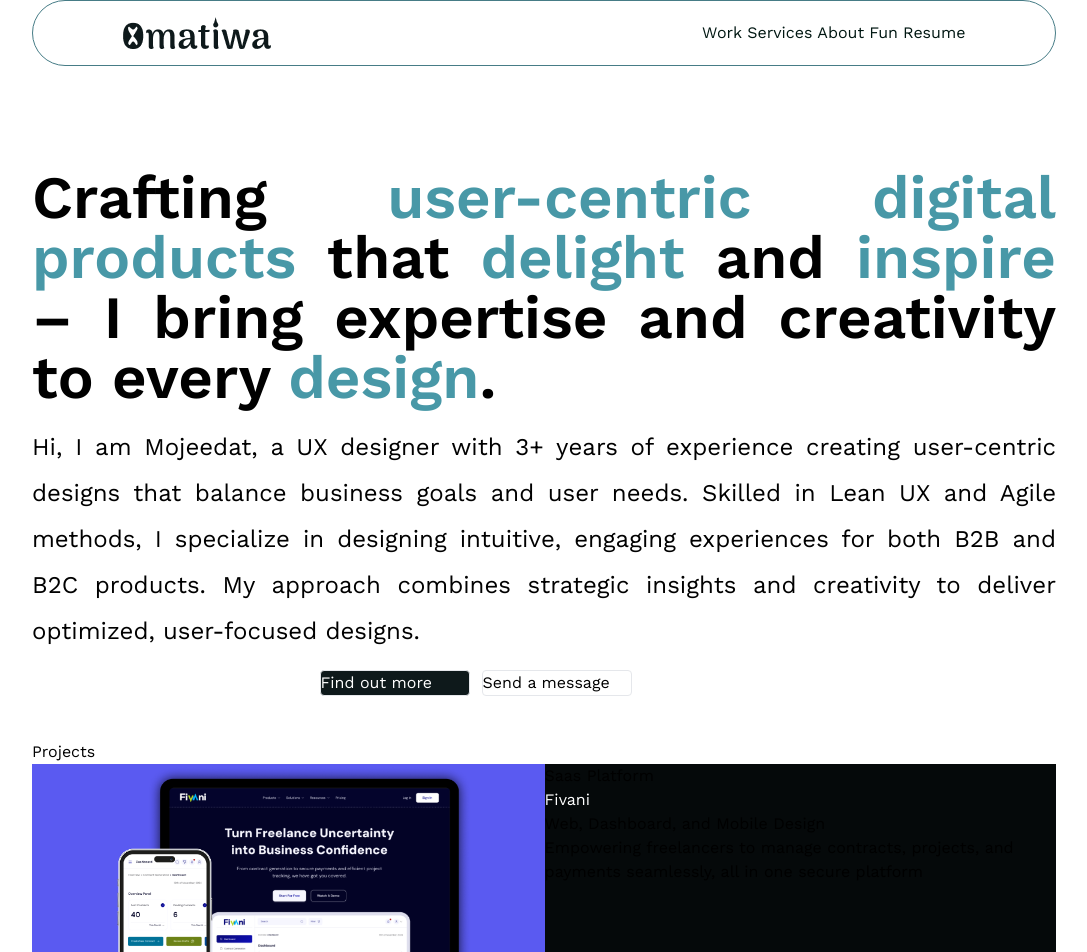
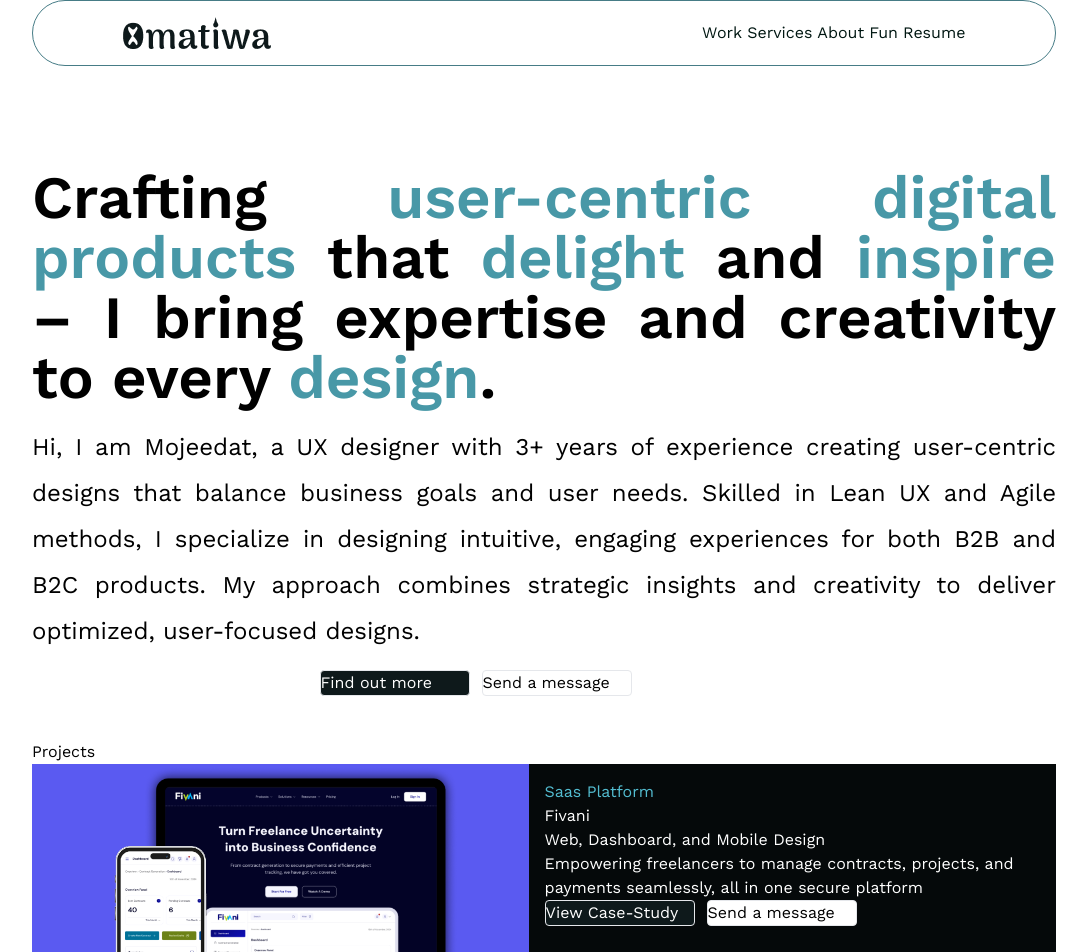
Before and after one commit to teslyym/Omatiwaa, a React (Vite) app: page / in a window 1280 px wide. Shown: the top 952 px of the page, without its empty margins (96-1183 px from the left). Built offline with nearby package versions, Linux system fonts and the light colour scheme; a web font is replaced by a local one.

Commit message:
home section edit

```diff
--- a/src/Pages/Home.jsx
+++ b/src/Pages/Home.jsx
@@ -48,14 +48,24 @@ const Home = () => {
             <div>
               <img src={Fivani} alt="" />
             </div>
-            <div className="bg-[#05090A]">
-              <h1>Saas Platform</h1>
+            <div className="bg-[#05090A] flex-grid gap-6 justify-center px-4 py-4">
+              <h1 className="text-[#53BDD1]">Saas Platform</h1>
               <p className="text-white">Fivani</p>
-              <h2>Web, Dashboard, and Mobile Design</h2>
-              <h3>
+              <h2 className="text-white">Web, Dashboard, and Mobile Design</h2>
+              <h3 className="text-white">
                 Empowering freelancers to manage contracts, projects, and
                 payments seamlessly, all in one secure platform
               </h3>
+              <div className="flex gap-3 rounded w-[449px] pb-3">
+                <div className=" bg-[#0E191B] items-center align-middle text-white rounded border w-[150px]">
+                  <Link className="" to={"/about"}>
+                    View Case-Study
+                  </Link>
+                </div>
+                <div className=" bg-[white] items-center align-middle text-black rounded border w-[150px]">
+                  <Link to={"/resume"}>Send a message</Link>
+                </div>
+              </div>
             </div>
           </div>
         </div>
```
